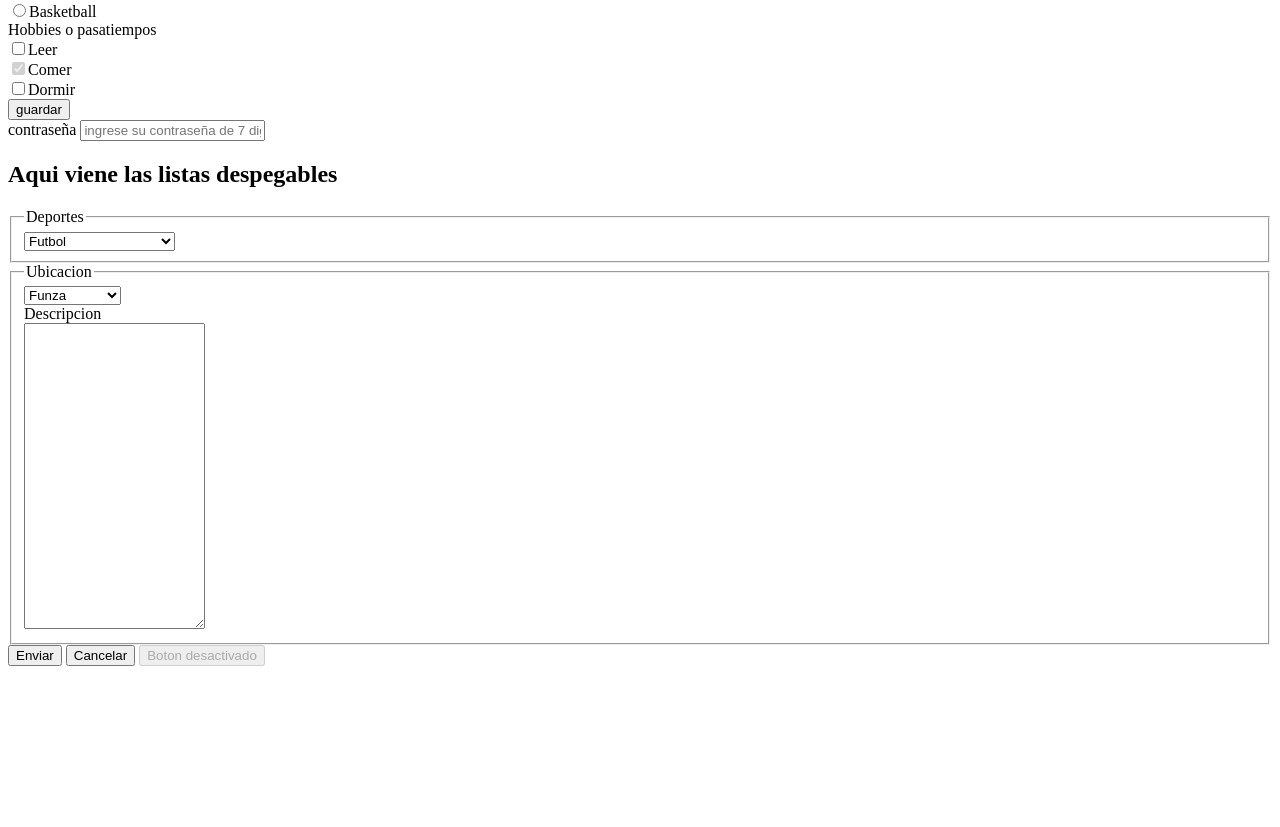
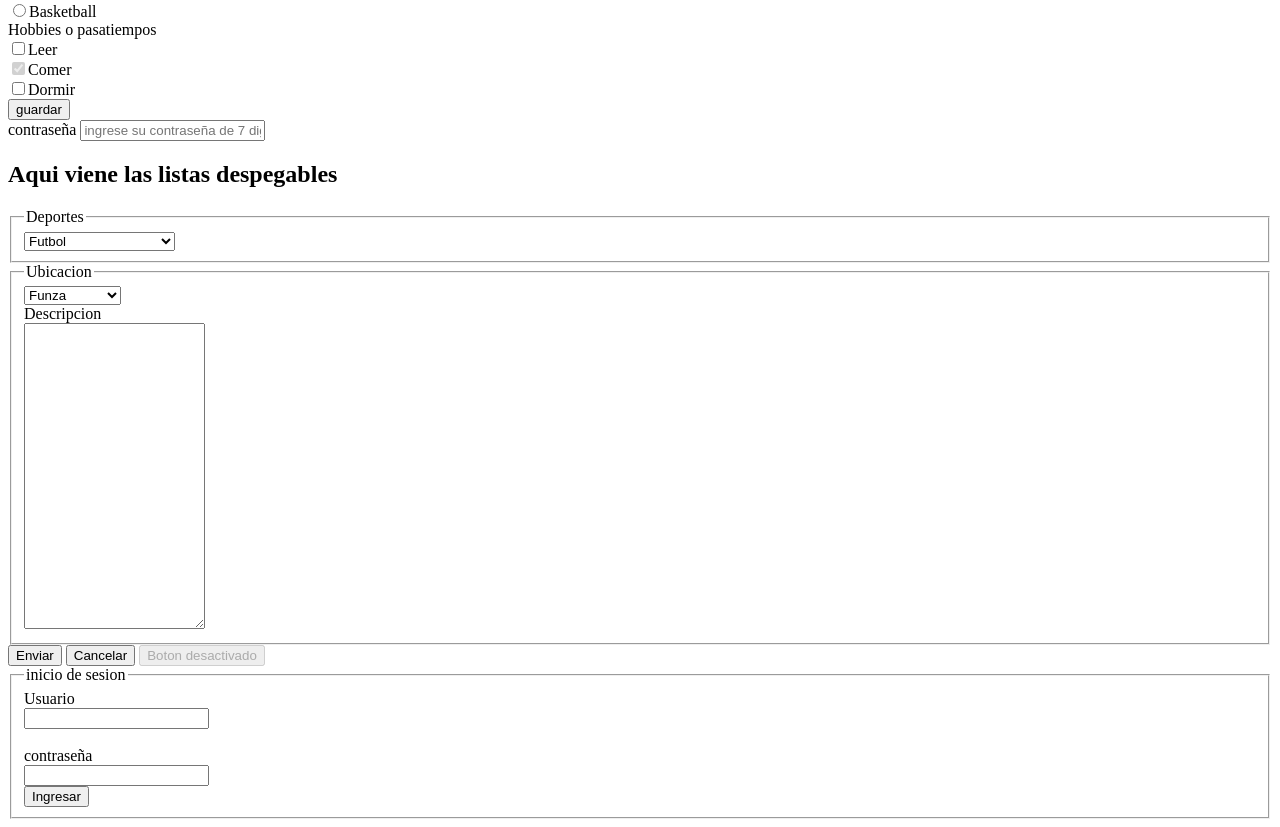
Before and after one commit to TheRapidCoding/jornada-temprano, a plain HTML site: page Formularios.html in a window 1280 px wide. Shown: the part 379-1206 px from the top of the page. Before the commit the page ends 1053 px from the top, so only its background shows below. Drawn offline with Linux system fonts and the light colour scheme.

Commit message:
Agregamos un inicio de sesion en formulario.html

```diff
--- a/Formularios.html
+++ b/Formularios.html
@@ -83,5 +83,17 @@
         <input type="reset" value="Cancelar">
         <input type="button" value="Boton desactivado" disabled>
     </form>
+    <form action="" method="post">
+        <fieldset>
+            <legend>inicio de sesion</legend>
+            <label for="">Usuario</label> <br>
+            <input type="text" value="" id="user" required>
+            <br> <br>
+            <label for="calve">contraseña</label><br>
+            <input type="password" id="clave" required value=""autocomplete>
+            <br>
+            <button type="submit">Ingresar</button>
+        </fieldset>
+    </form>
 </body>
 </html>
```
